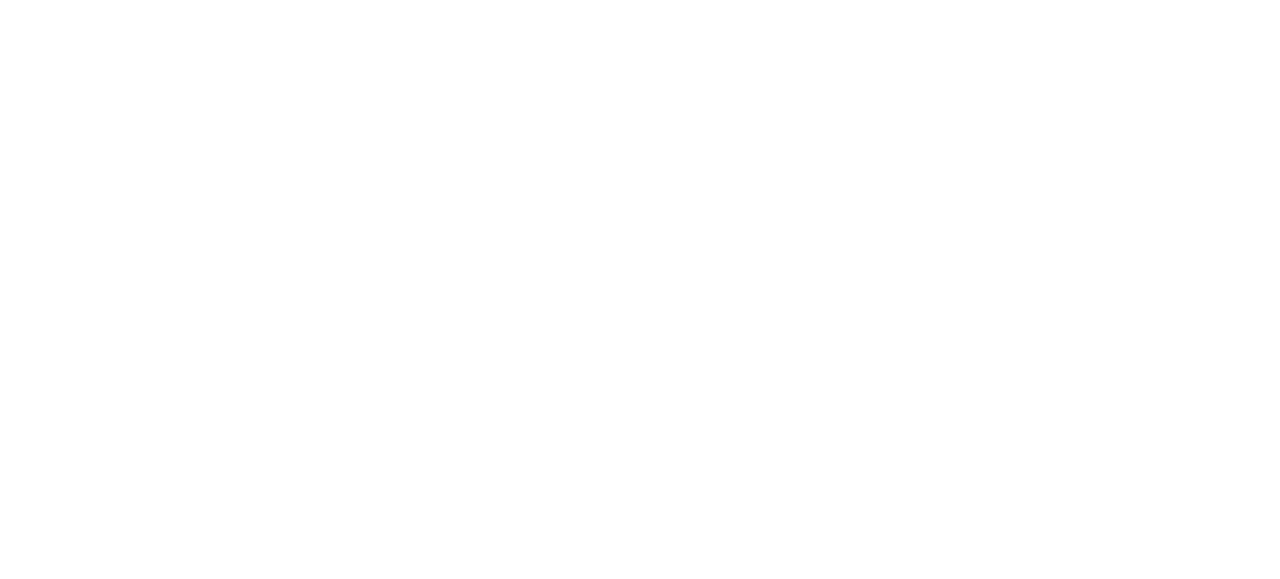
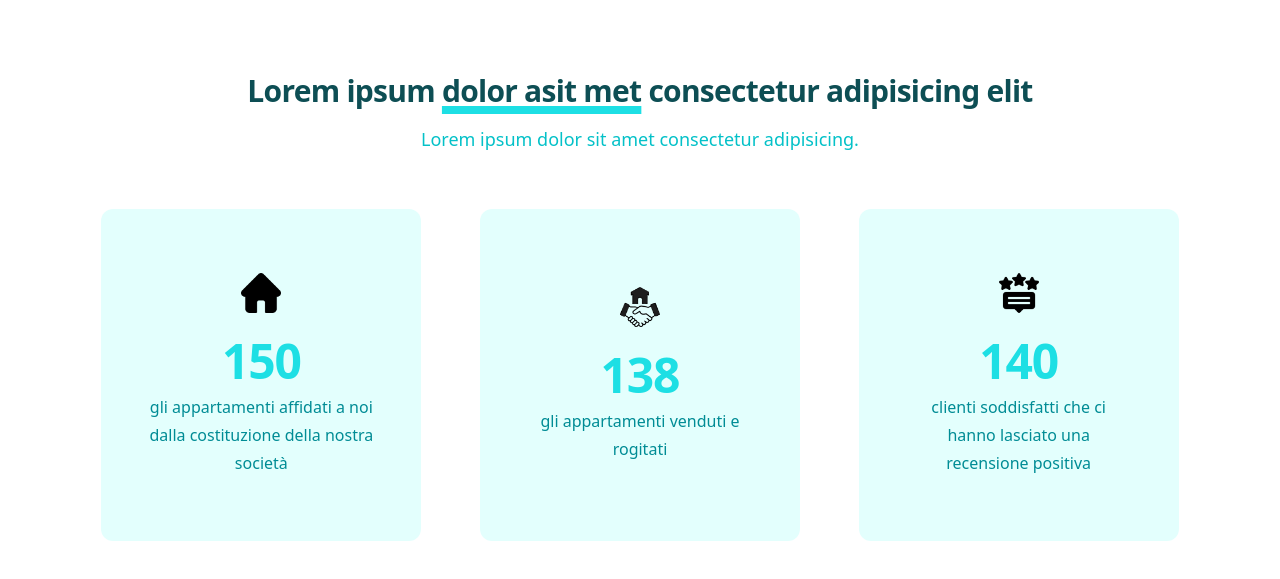
Before and after one commit to ManuelBellucci/eden, a React (Vite) app: page / in a window 1280 px wide. Shown: the part 1447-2026 px from the top of the page. Before the commit the page ends 1424 px from the top, so only its background shows below. Built offline with nearby package versions, Linux system fonts and the light colour scheme.

Commit message:
Add FeaturedCarousel and Stats components to Home page

```diff
--- a/src/pages/home/Home.jsx
+++ b/src/pages/home/Home.jsx
@@ -1,4 +1,6 @@
+import FeaturedCarousel from "../../components/home/featuredcarousel/FeaturedCarousel"
 import Hero from "../../components/home/hero/Hero"
+import Stats from "../../components/home/stats/Stats"
 import Tipologie from "../../components/home/tipologie/Tipologie"
 
 const Home = () => {
@@ -6,6 +8,8 @@ const Home = () => {
         <>
             <Hero />
             <Tipologie />
+            <Stats />
+            <FeaturedCarousel />
         </>
     )
 
```
